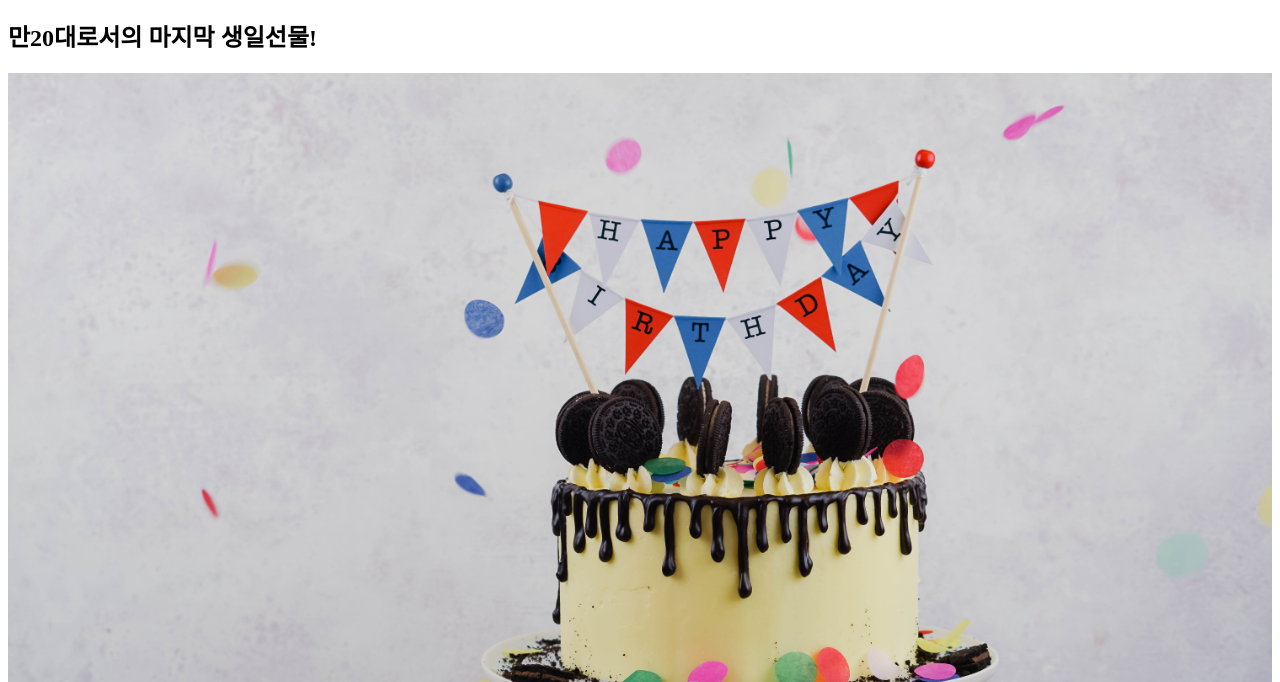
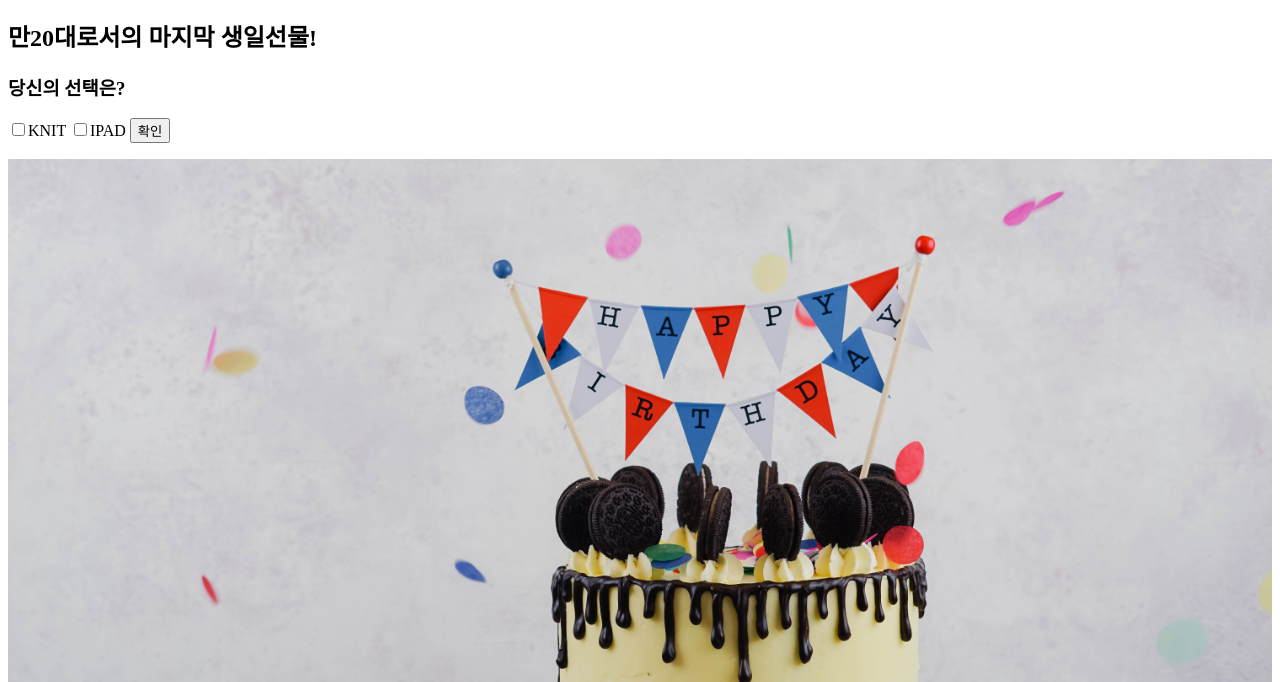
Before and after one commit to bemerry/birthday, a plain HTML site: page index.html in a window 1280 px wide. Shown: the part 118-800 px from the top of the page. Drawn offline with Linux system fonts and the light colour scheme.

Commit message:
THIRD version
check box

```diff
--- a/index.html
+++ b/index.html
@@ -11,6 +11,11 @@
   <li><a href="2.html">IPAD</a></li>
 </ol>
 <h2>만20대로서의 마지막 생일선물!</h2>
+<h3>당신의 선택은?</h3>
+<input type="checkbox" name="check 1" value="KNIT">KNIT
+<input type="checkbox" name="check 2" value="IPAD">IPAD
+<button type="submit">확인</button>
+
 <p><img src="cake.jpg" width="100%"></p>
 </body>
 </html>
```
